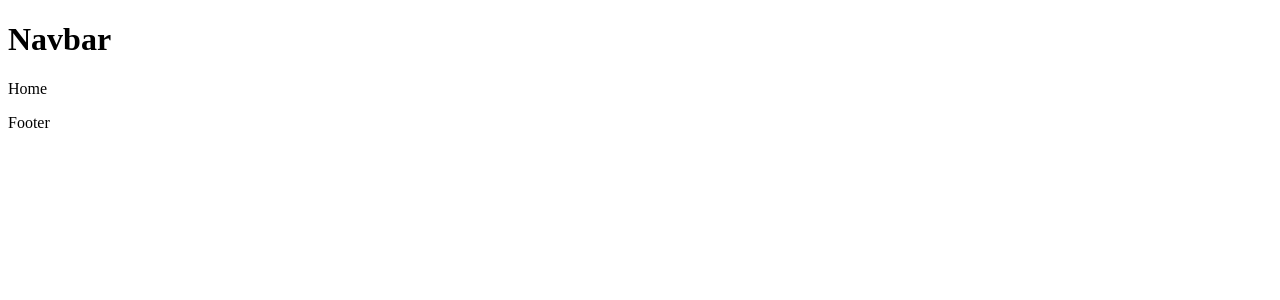
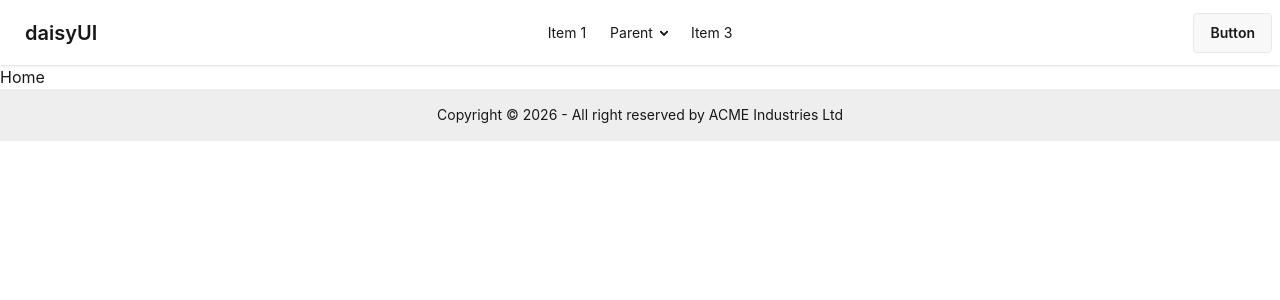
Before and after one commit to impressivecoder01/Milestone-8LastProject, a React (Vite) app: page / in a window 1280 px wide. Shown: the top 300 px of the page. Built offline with nearby package versions, Linux system fonts and the light colour scheme.

Commit message:
footer navbar added

```diff
--- a/src/Components/Footer/Footer.jsx
+++ b/src/Components/Footer/Footer.jsx
@@ -2,9 +2,11 @@
 
 const Footer = () => {
     return (
-        <div>
-            <p>Footer</p>
-        </div>
+        <footer className="footer sm:footer-horizontal footer-center bg-base-300 text-base-content p-4">
+  <aside>
+    <p>Copyright © {new Date().getFullYear()} - All right reserved by ACME Industries Ltd</p>
+  </aside>
+</footer>
     );
 };
 
--- a/src/Components/Navbar/Navbar.jsx
+++ b/src/Components/Navbar/Navbar.jsx
@@ -2,9 +2,47 @@
 
 const Navbar = () => {
     return (
-        <div>
-            <h1>Navbar</h1>
-        </div>
+        <div className="navbar bg-base-100 shadow-sm">
+  <div className="navbar-start">
+    <div className="dropdown">
+      <div tabIndex={0} role="button" className="btn btn-ghost lg:hidden">
+        <svg xmlns="http://www.w3.org/2000/svg" className="h-5 w-5" fill="none" viewBox="0 0 24 24" stroke="currentColor"> <path strokeLinecap="round" strokeLinejoin="round" strokeWidth="2" d="M4 6h16M4 12h8m-8 6h16" /> </svg>
+      </div>
+      <ul
+        tabIndex="-1"
+        className="menu menu-sm dropdown-content bg-base-100 rounded-box z-1 mt-3 w-52 p-2 shadow">
+        <li><a>Item 1</a></li>
+        <li>
+          <a>Parent</a>
+          <ul className="p-2">
+            <li><a>Submenu 1</a></li>
+            <li><a>Submenu 2</a></li>
+          </ul>
+        </li>
+        <li><a>Item 3</a></li>
+      </ul>
+    </div>
+    <a className="btn btn-ghost text-xl">daisyUI</a>
+  </div>
+  <div className="navbar-center hidden lg:flex">
+    <ul className="menu menu-horizontal px-1">
+      <li><a>Item 1</a></li>
+      <li>
+        <details>
+          <summary>Parent</summary>
+          <ul className="p-2 bg-base-100 w-40 z-1">
+            <li><a>Submenu 1</a></li>
+            <li><a>Submenu 2</a></li>
+          </ul>
+        </details>
+      </li>
+      <li><a>Item 3</a></li>
+    </ul>
+  </div>
+  <div className="navbar-end">
+    <a className="btn">Button</a>
+  </div>
+</div>
     );
 };
 
--- a/src/Page/ErrorPage/Errorpage.jsx
+++ b/src/Page/ErrorPage/Errorpage.jsx
@@ -1,9 +1,13 @@
 import React from 'react';
+// import { useRouteError } from 'react-router';
 
 const Errorpage = () => {
+    // const error = useRouteError()
     return (
         <div>
-            <p>Not found</p>
+            <p className='text-5xl'>Not found</p>
+
+            {/* <p>{error.message}h</p> */}
         </div>
     );
 };
--- a/src/Page/Home/Home.jsx
+++ b/src/Page/Home/Home.jsx
@@ -2,8 +2,9 @@
 
 const Home = () => {
     return (
-        <div>
+        <div className=''>
             Home
+
         </div>
     );
 };
--- a/src/main.jsx
+++ b/src/main.jsx
@@ -1,6 +1,6 @@
 import { StrictMode } from 'react'
 import { createRoot } from 'react-dom/client'
-import './index.css'
+import './App.css'
 
 import { RouterProvider } from 'react-router'
 import router from './Page/Routes/Routes.jsx'
```
